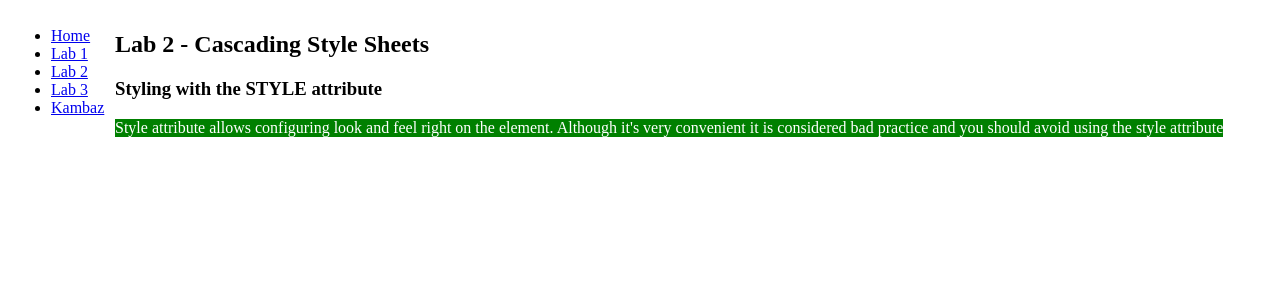
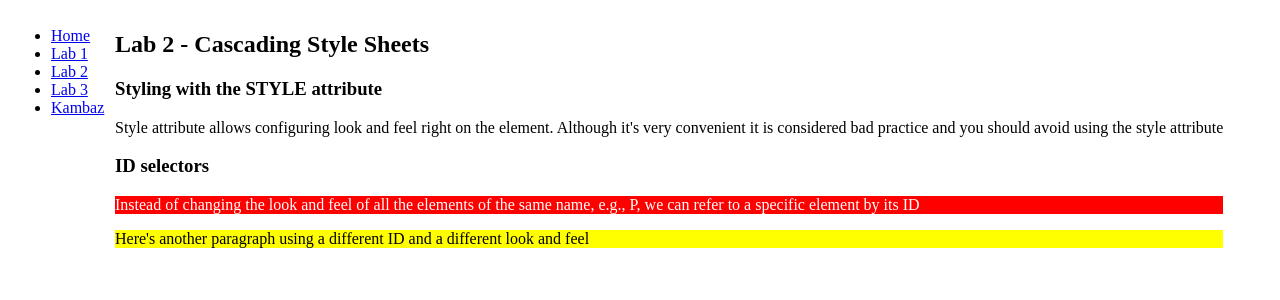
Before and after one commit to rehemuWulugebige/kambaz-next-js, a Next.js app: page /Labs/Lab2 in a window 1280 px wide. Shown: the top 300 px of the page. Built offline with nearby package versions, Linux system fonts and the light colour scheme.

Commit message:
2.1.3 selecting html with ID using css

```diff
--- a/app/Labs/Lab2/index.css
+++ b/app/Labs/Lab2/index.css
@@ -1,4 +1,12 @@
-#wd-lab2 p {
+/*p {
   background-color: green;
   color: white;
+}*/
+p#wd-id-selector-1 {
+  background-color: red;
+  color: white;
 }
+p#wd-id-selector-2 {
+  background-color: yellow;
+  color: black;
+}
--- a/app/Labs/Lab2/page.tsx
+++ b/app/Labs/Lab2/page.tsx
@@ -9,6 +9,17 @@ export default function Lab2() {
         Although it&apos;s very convenient it is considered bad practice and you
         should avoid using the style attribute
       </p>
+      <div id="wd-css-id-selectors">
+        <h3>ID selectors</h3>
+        <p id="wd-id-selector-1">
+          Instead of changing the look and feel of all the elements of the same
+          name, e.g., P, we can refer to a specific element by its ID
+        </p>
+        <p id="wd-id-selector-2">
+          Here&apos;s another paragraph using a different ID and a different
+          look and feel
+        </p>
+      </div>
     </div>
   );
 }
```
